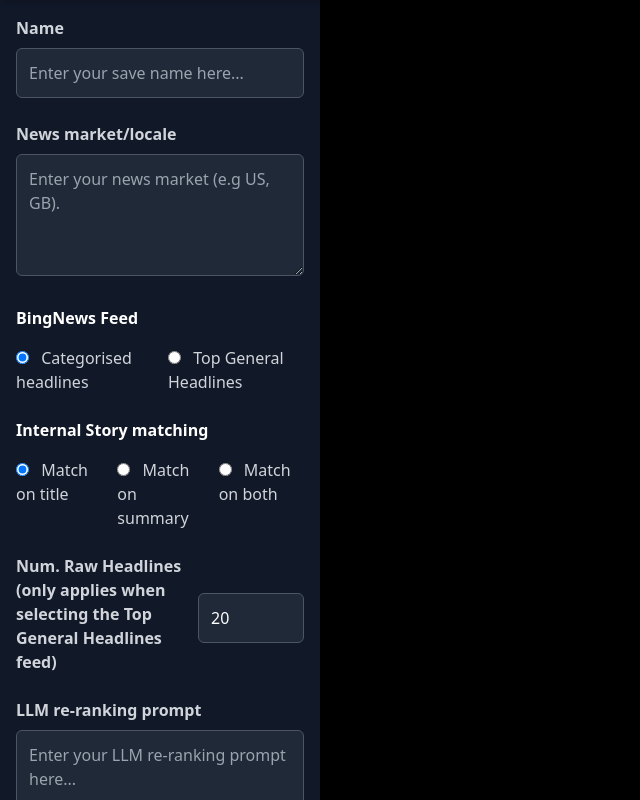
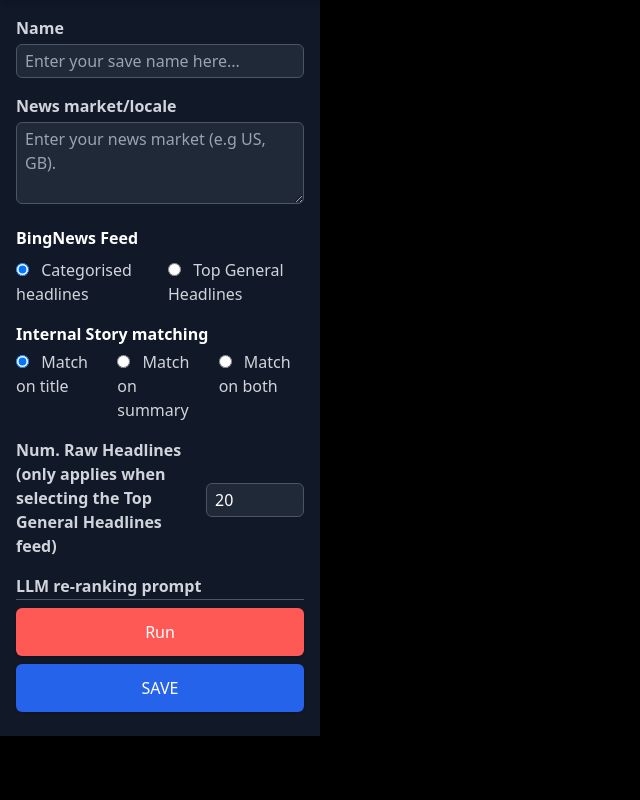
Before and after one commit to curio-labs/playground, a Django app: page /news-ranking/ in a window 1280 px wide. Shown: the part 64-864 px from the top of the page, without its empty margins (0-640 px from the left). Run offline with Django 4.2, Linux system fonts and the light colour scheme; style sheets or scripts are compiled from the project's sources; parts of the project's set-up code (start-up, migrations or seed data) failed here and were passed over; some libraries are stand-ins or nearby versions.

Commit message:
Fixed side bar on news playground

```diff
--- a/app/templates/news_ranking_sidebar.html
+++ b/app/templates/news_ranking_sidebar.html
@@ -1,22 +1,24 @@
-<div class="fixed top-16 left-0 w-80 h-screen bg-gray-900 text-white p-4">
-    <div class="mb-6">
+<div class="fixed top-16 left-0 w-80 h-[calc(100vh-4rem)] bg-gray-900 text-white p-4 flex flex-col">
+    <!-- Scrollable content -->
+    <div class="overflow-y-auto flex-grow">
+        <div class="mb-4">
             <label class="font-bold text-gray-300" for="prompt-name">Name</label>
             <input id="prompt-name" name="prompt-name"
-               class="w-full mt-2 p-3 bg-gray-800 text-white rounded-md border border-gray-600 focus:outline-none focus:border-rioRed"
+                   class="w-full mt-1 px-2 py-1 bg-gray-800 text-white rounded-md border border-gray-600 focus:outline-none focus:border-rioRed"
                    placeholder="Enter your save name here..."/>
         </div>
 
-    <div class="mb-6">
+        <div class="mb-4">
             <label class="font-bold text-gray-300" for="news-market">News market/locale</label>
             <textarea name="news-market" id="news-market"
-                  rows="4"
-                  class="w-full mt-2 p-3 bg-gray-800 text-white rounded-md border border-gray-600 focus:outline-none focus:border-rioRed"
+                      rows="3"
+                      class="w-full mt-1 px-2 py-1 bg-gray-800 text-white rounded-md border border-gray-600 focus:outline-none focus:border-rioRed"
                       placeholder="Enter your news market (e.g US, GB)."></textarea>
         </div>
 
-    <div class="mb-6">
+        <div class="mb-4">
             <div class="font-bold text-white">BingNews Feed</div>
-        <div class="grid grid-cols-2 gap-4 mt-4">
+            <div class="grid grid-cols-2 gap-4 mt-2">
                 <div>
                     <input
                             type="radio"
@@ -40,9 +42,9 @@
             </div>
         </div>
 
-    <div class="mb-6">
+        <div class="mb-4">
             <div class="font-bold text-white">Internal Story matching</div>
-        <div class="grid lg:grid-cols-3 gap-4 mt-4">
+            <div class="grid lg:grid-cols-3 gap-4 mt-1">
                 <div>
                     <input
                             type="radio"
@@ -74,28 +76,30 @@
             </div>
         </div>
 
-    <div class="mb-6 flex justify-between items-center">
-        <label class="font-bold text-gray-300 " for="headline-limit">Num. Raw Headlines (only applies when selecting the
+        <div class="mb-4 flex justify-between items-center">
+            <label class="font-bold text-gray-300 " for="headline-limit">Num. Raw Headlines (only applies when selecting
+                the
                 Top General Headlines feed)</label>
             <input id="headline-limit" name="headline-limit"
-               class="mt-2 p-3 bg-gray-800 text-white rounded-md border border-gray-600 focus:outline-none focus:border-rioRed"
+                   class="mt-1 px-2 py-1 bg-gray-800 text-white rounded-md border border-gray-600 focus:outline-none focus:border-rioRed"
                    type="number" value="20"
                    max="50" min="10"/>
         </div>
 
 
-    <div class="mb-6">
+        <div class="mb-4">
             <label class="font-bold text-gray-300" for="prompt-value">LLM re-ranking prompt</label>
             <textarea name="prompt-value" id="prompt-value"
-                  rows="4"
-                  class="w-full mt-2 p-3 bg-gray-800 text-white rounded-md border border-gray-600 focus:outline-none focus:border-rioRed"
+                      rows="3"
+                      class="w-full mt-1 px-2 py-1 bg-gray-800 text-white rounded-md border border-gray-600 focus:outline-none focus:border-rioRed"
                       placeholder="Enter your LLM re-ranking prompt here..."></textarea>
+        </div>
     </div>
 
 
     <!-- Buttons for Running Prompt -->
-    <div class="flex flex-col gap-4">
-        <button class="w-full py-3 bg-rioRed text-white rounded-md shadow hover:bg-rioRed-dark focus:outline-none"
+    <div class="pt-2 border-t border-gray-600">
+        <button class="mb-2 w-full py-3 bg-rioRed text-white rounded-md shadow hover:bg-rioRed-dark focus:outline-none"
                 hx-post="/news-ranking-prompt/"
                 hx-headers='{"X-CSRFToken": "{{ csrf_token }}"}'
                 hx-target="#output-box"
@@ -110,7 +114,7 @@
                 hx-indicator="#loading-indicator"
         >Run
         </button>
-        <button class="w-full py-3 bg-blue-600 text-white rounded-md shadow hover:bg-gray-600 focus:outline-none"
+        <button class="mb-2 w-full py-3 bg-blue-600 text-white rounded-md shadow hover:bg-gray-600 focus:outline-none"
                 id="save-button"
                 hx-post="/save-news-results/"
                 hx-swap="none"
--- a/app/templates/sidebar.html
+++ b/app/templates/sidebar.html
@@ -1,6 +1,6 @@
 <div class="fixed top-16 left-0 w-80 h-[calc(100vh-4rem)] bg-gray-900 text-white px-4 py-2 flex flex-col">
     <!-- Scrollable content -->
-    <div class="overflow-y-auto flex-grow">
+    <div class="overflow-y-auto flex-grow text-md">
         <div class="mb-2">
             <label class="font-bold text-gray-300" for="prompt-name">Name</label>
             <input id="prompt-name" name="prompt-name"
```
Lines whose indentation alone changed are shown as unchanged.
